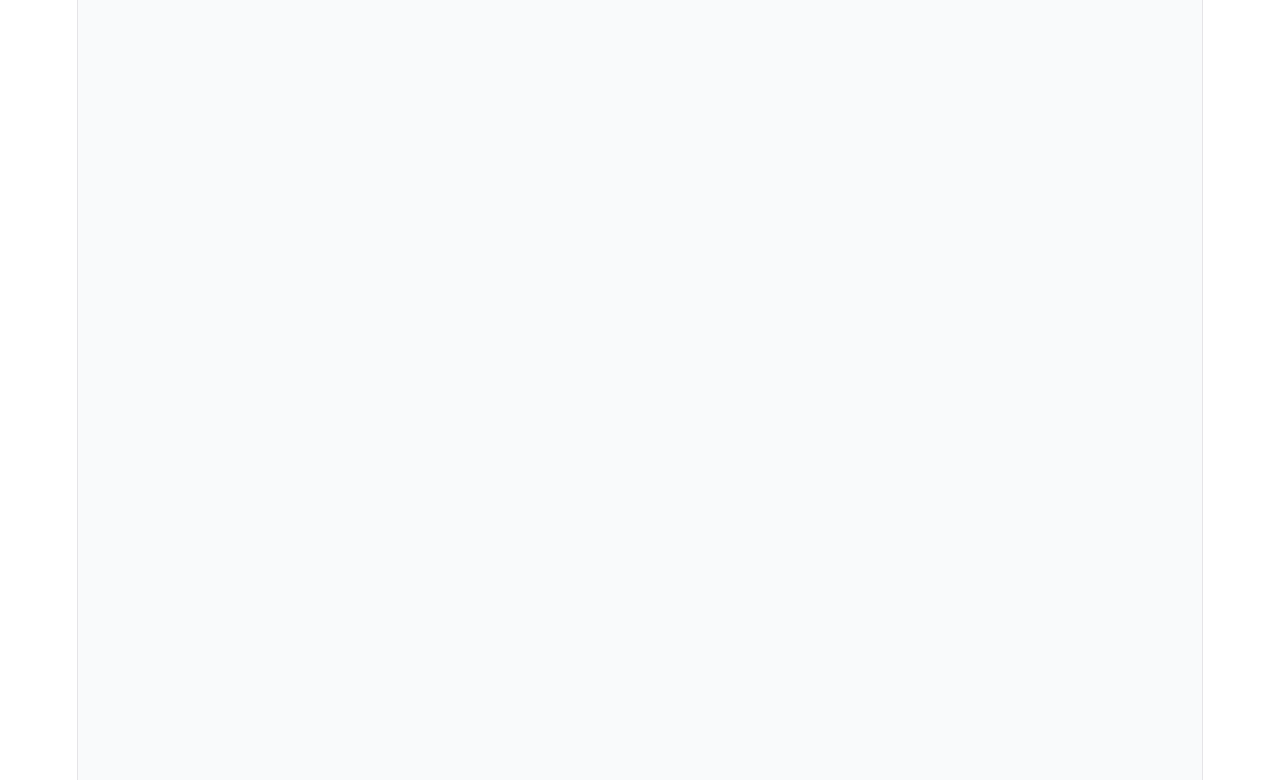
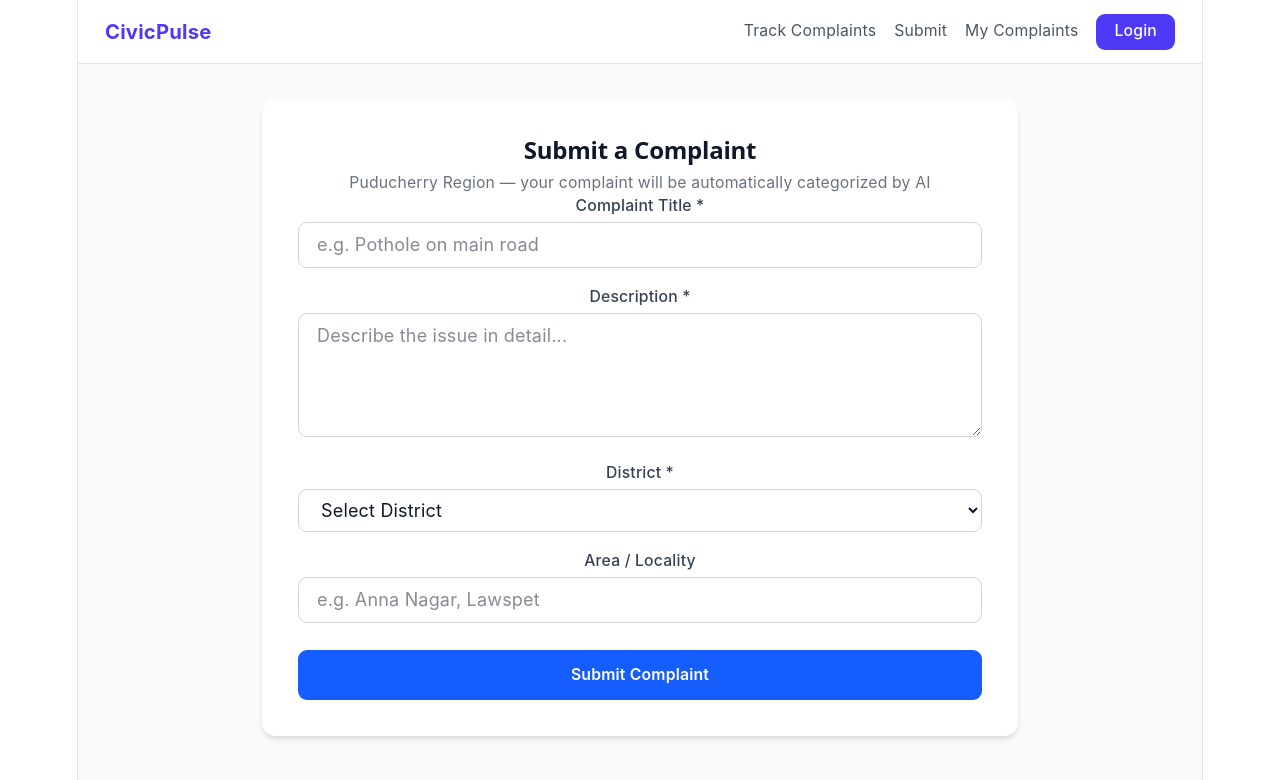
Before and after one commit to madhu-vanthi-2517/civicpulse, a React app in the folder frontend/: page /submit in a window 1280 px wide. Before the commit this address had no page. Shown: the top 780 px of the page. Built offline with nearby package versions, Linux system fonts and the light colour scheme; the HTML template or start-up script is replaced by a standard one.

Commit message:
updated complaintform,complaint tracker and app.jsx

```diff
--- a/frontend/src/App.jsx
+++ b/frontend/src/App.jsx
@@ -1,4 +1,5 @@
-import { BrowserRouter as Router, Routes, Route } from 'react-router-dom';
+import { BrowserRouter as Router, Routes, Route,
+         Link, useLocation } from 'react-router-dom';
 import ComplaintForm from './pages/citizen/ComplaintForm';
 import Login from './pages/citizen/Login';
 import Register from './pages/citizen/Register';
@@ -8,24 +9,72 @@ import AdminDashboard from './pages/authority/AdminDashboard';
 import Analytics from './pages/authority/Analytics';
 import ComplaintDetail from './pages/authority/ComplaintDetail';
 
+function Navbar() {
+  const location = useLocation();
+
+  const isAdminPage =
+    location.pathname.startsWith('/admin') ||
+    location.pathname.startsWith('/analytics') ||
+    location.pathname.startsWith('/complaint/');
+
+  const isAuthPage =
+    location.pathname === '/login' ||
+    location.pathname === '/register' ||
+    location.pathname === '/';
+
+  if (isAdminPage || isAuthPage) return null;
+
+  return (
+    <nav className="bg-white border-b border-gray-200
+                    px-6 py-3 flex items-center
+                    justify-between sticky top-0 z-10">
+      <Link to="/"
+            className="font-bold text-indigo-600 text-lg">
+        CivicPulse
+      </Link>
+      <div className="flex gap-4 text-sm items-center">
+        <Link to="/track"
+              className="text-gray-600 hover:text-indigo-600">
+          Track Complaints
+        </Link>
+        <Link to="/submit"
+              className="text-gray-600 hover:text-indigo-600">
+          Submit
+        </Link>
+        <Link to="/my-complaints"
+              className="text-gray-600 hover:text-indigo-600">
+          My Complaints
+        </Link>
+        <Link to="/login"
+              className="bg-indigo-600 text-white px-4
+                         py-1.5 rounded-lg
+                         hover:bg-indigo-700 font-medium">
+          Login
+        </Link>
+      </div>
+    </nav>
+  );
+}
 
 export default function App() {
   return (
     <Router>
-      <div className="min-h-screen bg-gray-50 text-slate-900 font-sans">
+      <div className="min-h-screen bg-gray-50
+                      text-slate-900 font-sans">
+        <Navbar />
         <main>
           <Routes>
-            <Route path="/" element={<ComplaintForm />} />
-
-
+            <Route path="/" element={<Login />} />
             <Route path="/login" element={<Login />} />
             <Route path="/register" element={<Register />} />
-            <Route path="/my-complaints" element={<ComplaintTracker />} />
+            <Route path="/submit" element={<ComplaintForm />} />
+            <Route path="/my-complaints"
+                   element={<ComplaintTracker />} />
             <Route path="/track" element={<PublicTracker />} />
-
             <Route path="/admin" element={<AdminDashboard />} />
             <Route path="/analytics" element={<Analytics />} />
-            <Route path="/complaint/:id" element={<ComplaintDetail />} />
+            <Route path="/complaint/:id"
+                   element={<ComplaintDetail />} />
           </Routes>
         </main>
       </div>
--- a/frontend/src/pages/citizen/ComplaintForm.jsx
+++ b/frontend/src/pages/citizen/ComplaintForm.jsx
@@ -1,14 +1,28 @@
 import { useState } from "react";
+
+const PUDUCHERRY_DISTRICTS = [
+  "Puducherry",
+  "Karaikal",
+  "Mahe",
+  "Yanam"
+];
 
 export default function ComplaintForm() {
   const [title, setTitle] = useState("");
   const [description, setDescription] = useState("");
   const [district, setDistrict] = useState("");
   const [area, setArea] = useState("");
+  const [submitted, setSubmitted] = useState(false);
 
   const handleSubmit = () => {
-    // will connect to POST /complaint later
+    if (!title || !description || !district) {
+      alert("Please fill all required fields");
+      return;
+    }
+    // will connect to POST /complaint during integration
     console.log({ title, description, district, area });
+    setSubmitted(true);
+    setTimeout(() => setSubmitted(false), 3000);
   };
 
   return (
@@ -16,61 +30,104 @@ export default function ComplaintForm() {
       <div className="max-w-2xl mx-auto bg-white
                       rounded-xl shadow-md p-8">
 
-        <h2 className="text-2xl font-bold text-gray-800 mb-6">
+        <h2 className="text-2xl font-bold text-gray-800 mb-2">
           Submit a Complaint
         </h2>
+        <p className="text-sm text-gray-500 mb-6">
+          Puducherry Region — your complaint will be
+          automatically categorized by AI
+        </p>
 
         <div className="flex flex-col gap-4">
+
+          <div>
+            <label className="text-sm font-medium
+                               text-gray-700 block mb-1">
+              Complaint Title *
+            </label>
             <input
               type="text"
-            placeholder="Complaint Title"
+              placeholder="e.g. Pothole on main road"
               value={title}
               onChange={(e) => setTitle(e.target.value)}
-            className="border border-gray-300 rounded-lg
-                       px-4 py-2 focus:outline-none
+              className="w-full border border-gray-300
+                         rounded-lg px-4 py-2
+                         focus:outline-none
                          focus:ring-2 focus:ring-blue-500"
             />
+          </div>
+
+          <div>
+            <label className="text-sm font-medium
+                               text-gray-700 block mb-1">
+              Description *
+            </label>
             <textarea
               placeholder="Describe the issue in detail..."
               value={description}
               onChange={(e) => setDescription(e.target.value)}
               rows={4}
-            className="border border-gray-300 rounded-lg
-                       px-4 py-2 focus:outline-none
+              className="w-full border border-gray-300
+                         rounded-lg px-4 py-2
+                         focus:outline-none
                          focus:ring-2 focus:ring-blue-500"
             />
+          </div>
+
+          <div>
+            <label className="text-sm font-medium
+                               text-gray-700 block mb-1">
+              District *
+            </label>
             <select
               value={district}
               onChange={(e) => setDistrict(e.target.value)}
-            className="border border-gray-300 rounded-lg
-                       px-4 py-2 focus:outline-none
+              className="w-full border border-gray-300
+                         rounded-lg px-4 py-2
+                         focus:outline-none
                          focus:ring-2 focus:ring-blue-500"
             >
               <option value="">Select District</option>
-            <option value="Chennai">Chennai</option>
-            <option value="Coimbatore">Coimbatore</option>
-            <option value="Tiruppur">Tiruppur</option>
-            <option value="Madurai">Madurai</option>
+              {PUDUCHERRY_DISTRICTS.map((d) => (
+                <option key={d} value={d}>{d}</option>
+              ))}
             </select>
+          </div>
+
+          <div>
+            <label className="text-sm font-medium
+                               text-gray-700 block mb-1">
+              Area / Locality
+            </label>
             <input
               type="text"
-            placeholder="Area / Locality"
+              placeholder="e.g. Anna Nagar, Lawspet"
               value={area}
               onChange={(e) => setArea(e.target.value)}
-            className="border border-gray-300 rounded-lg
-                       px-4 py-2 focus:outline-none
+              className="w-full border border-gray-300
+                         rounded-lg px-4 py-2
+                         focus:outline-none
                          focus:ring-2 focus:ring-blue-500"
             />
+          </div>
+
           <button
             onClick={handleSubmit}
-            className="bg-blue-600 text-white py-2
+            className="bg-blue-600 text-white py-3
                        rounded-lg hover:bg-blue-700
-                       font-semibold"
+                       font-semibold text-sm mt-2"
           >
             Submit Complaint
           </button>
+
+          {submitted && (
+            <p className="text-center text-sm
+                          text-emerald-600 font-medium">
+              ✓ Complaint submitted! AI is categorizing it...
+            </p>
+          )}
+
         </div>
-
       </div>
     </div>
   );
--- a/frontend/src/pages/citizen/ComplaintTracker.jsx
+++ b/frontend/src/pages/citizen/ComplaintTracker.jsx
@@ -3,12 +3,13 @@ import ComplaintCard from "../../components/ComplaintCard";
 const mockComplaints = [
   {
     id: "CP001",
-    title: "Garbage Accumulation",
+    title: "Garbage not collected near market",
     category: "Sanitation",
     urgency: "High",
     status: "Pending",
     date: "2026-06-12",
-    location: "Tiruppur, Ward 4"
+    location: "Puducherry — Anna Nagar",
+    description: "Garbage has not been collected for 5 days."
   },
   {
     id: "CP002",
@@ -17,7 +18,18 @@ const mockComplaints = [
     urgency: "Medium",
     status: "In Progress",
     date: "2026-06-13",
-    location: "Coimbatore, RS Puram"
+    location: "Karaikal — Main Street",
+    description: "Large pothole causing risk to two-wheelers."
+  },
+  {
+    id: "CP003",
+    title: "Streetlight not working",
+    category: "Electrical",
+    urgency: "Low",
+    status: "Resolved",
+    date: "2026-06-11",
+    location: "Mahe — Bus Stand Road",
+    description: "Streetlight non-functional for a week."
   }
 ];
 
@@ -26,15 +38,20 @@ export default function ComplaintTracker() {
     <div className="min-h-screen bg-gray-50 p-8">
       <div className="max-w-3xl mx-auto">
 
-        <h2 className="text-2xl font-bold text-gray-800 mb-6">
-          My Complaints
-        </h2>
+        <div className="mb-6">
+          <h2 className="text-2xl font-bold text-gray-800">
+            My Complaints
+          </h2>
+          <p className="text-sm text-gray-500 mt-1">
+            Track all your submitted complaints
+          </p>
+        </div>
 
         <div className="flex flex-col gap-4">
           {mockComplaints.map((complaint) => (
             <ComplaintCard
               key={complaint.id}
-              {...complaint}
+              complaint={complaint}
             />
           ))}
         </div>
```
Lines whose indentation alone changed are shown as unchanged.
